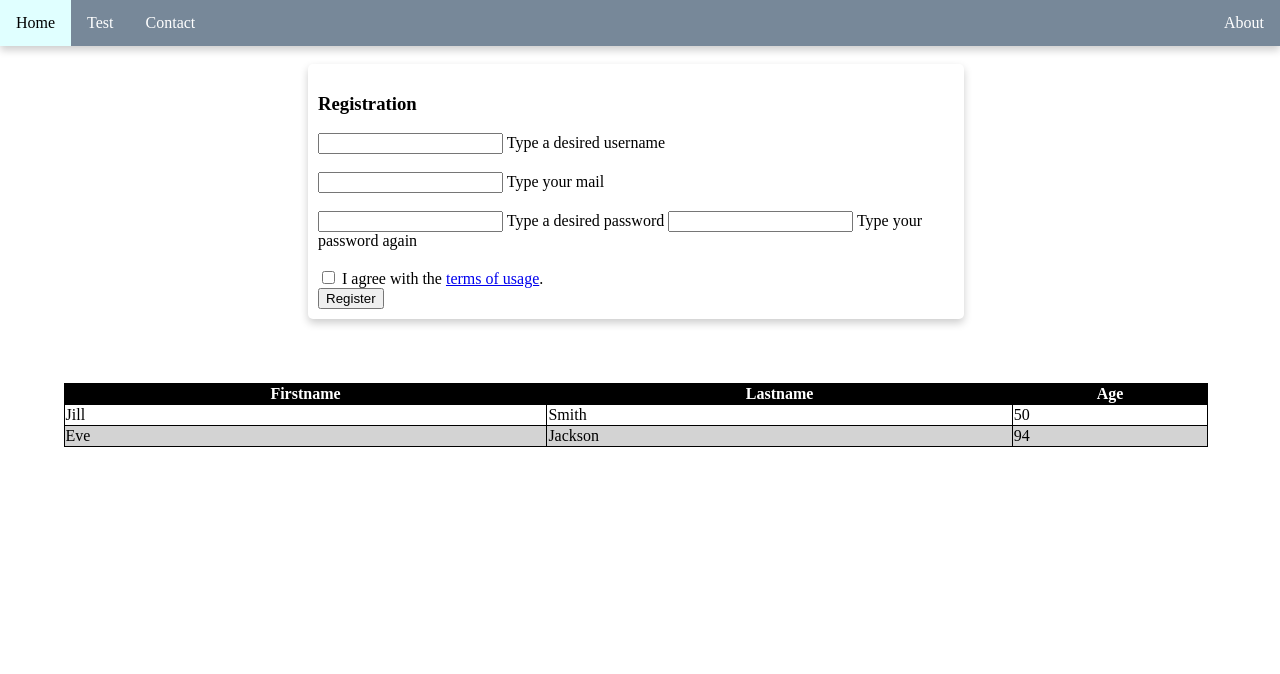
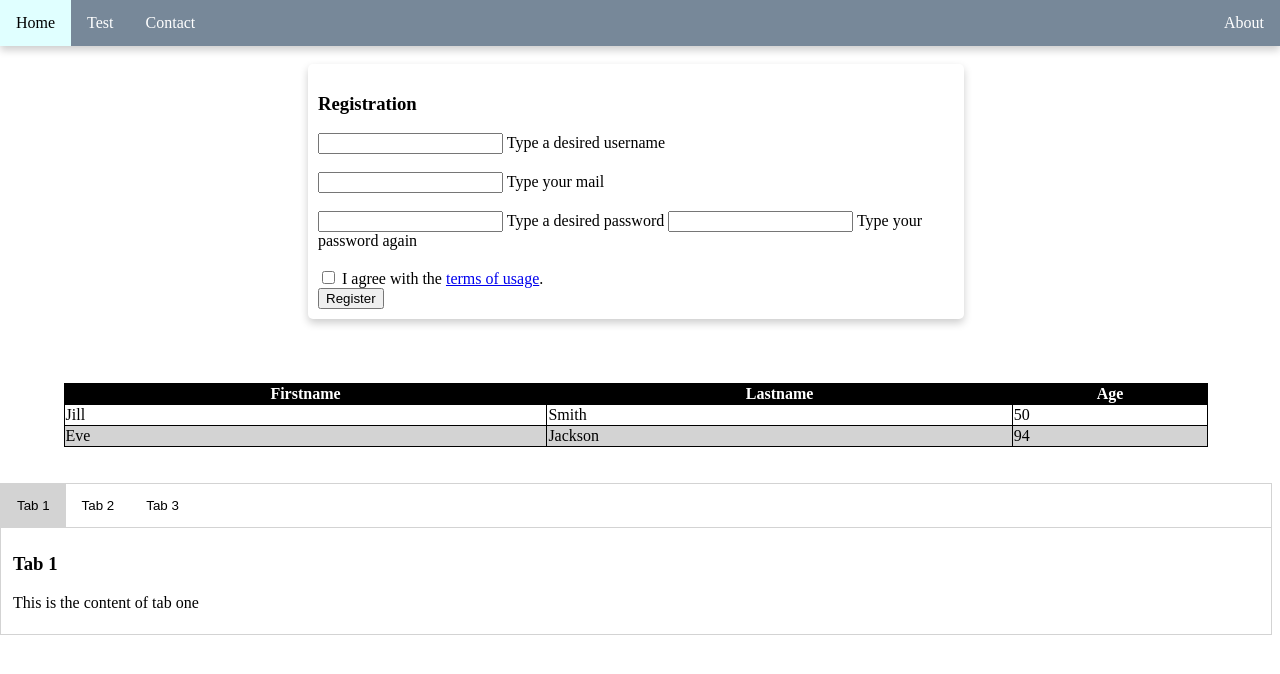
Before and after one commit to nico151999/CSS-Framework-Comparison, a plain HTML site: page index.html in a window 1280 px wide. Drawn offline with Linux system fonts and the light colour scheme.

Commit message:
Add tabs

```diff
--- a/css/index.css
+++ b/css/index.css
@@ -114,3 +114,40 @@ table th {
   from {margin-top: -10%; opacity: 0}
   to {margin-top: 15%; opacity: 1}
 }
+
+.tab {
+  overflow: hidden;
+  border: 1px solid lightgray;
+  background-color: white;
+}
+
+.tab button {
+  background-color: inherit;
+  float: left;
+  border: none;
+  outline: none;
+  cursor: pointer;
+  padding: 14px 16px;
+  transition: 0.3s;
+}
+
+.tab button:hover {
+  background-color: whitesmoke;
+}
+
+.tab button.activeTab {
+  background-color: lightgray;
+}
+
+.tabcontent {
+  display: none;
+  padding: 6px 12px;
+  border: 1px solid lightgray;
+  border-top: none;
+  animation: fadeEffect 1s;
+}
+
+@keyframes fadeEffect {
+  from {opacity: 0;}
+  to {opacity: 1;}
+}
--- a/index.html
+++ b/index.html
@@ -57,9 +57,29 @@
             </tr>
         </table>
 
-		<!-- Table -->
+        <br/>
+        <br/>
 
-		<!-- Tabs (can be put into an iframe in case of incompatibility) -->
+        <div class="tab">
+            <button class="tablinks" onclick="openTab(event, 'tab1')">Tab 1</button>
+            <button class="tablinks" onclick="openTab(event, 'tab2')">Tab 2</button>
+            <button class="tablinks" onclick="openTab(event, 'tab3')">Tab 3</button>
+        </div>
+
+        <div id="tab1" class="tabcontent">
+            <h3>Tab 1</h3>
+            <p>This is the content of tab one</p>
+        </div>
+
+        <div id="tab2" class="tabcontent">
+            <h3>Tab 2</h3>
+            <p>This is the content of tab two</p>
+        </div>
+
+        <div id="tab3" class="tabcontent">
+            <h3>Tab 3</h3>
+            <p>This is the content of tab three</p>
+        </div>
 
 		<!-- Icons & Fonts -->
 
@@ -80,5 +100,30 @@
 
         </div>
 
+        <script>
+        document.getElementsByClassName('tablinks')[0].click();
+
+        function openTab(evt, cityName) {
+            // Declare all variables
+            let i, tabcontent, tablinks;
+
+            // Get all elements with class="tabcontent" and hide them
+            tabcontent = document.getElementsByClassName("tabcontent");
+            for (i = 0; i < tabcontent.length; i++) {
+                tabcontent[i].style.display = "none";
+            }
+
+            // Get all elements with class="tablinks" and remove the class "active"
+            tablinks = document.getElementsByClassName("tablinks");
+            for (i = 0; i < tablinks.length; i++) {
+                tablinks[i].className = tablinks[i].className.replace(" activeTab", "");
+            }
+
+            // Show the current tab, and add an "active" class to the button that opened the tab
+            document.getElementById(cityName).style.display = "block";
+            evt.currentTarget.className += " activeTab";
+        }
+        </script>
+
     </body>
 </html>
```
